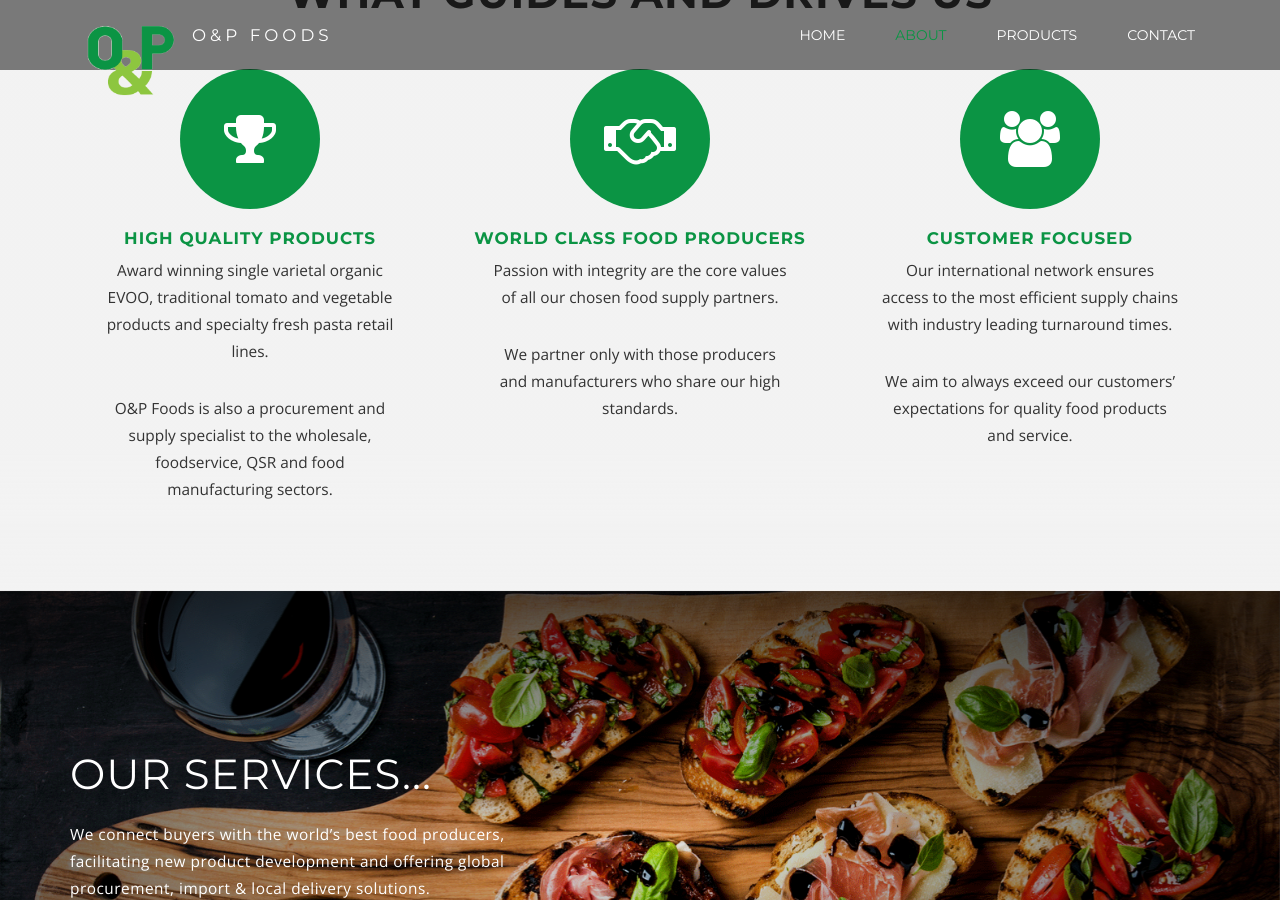
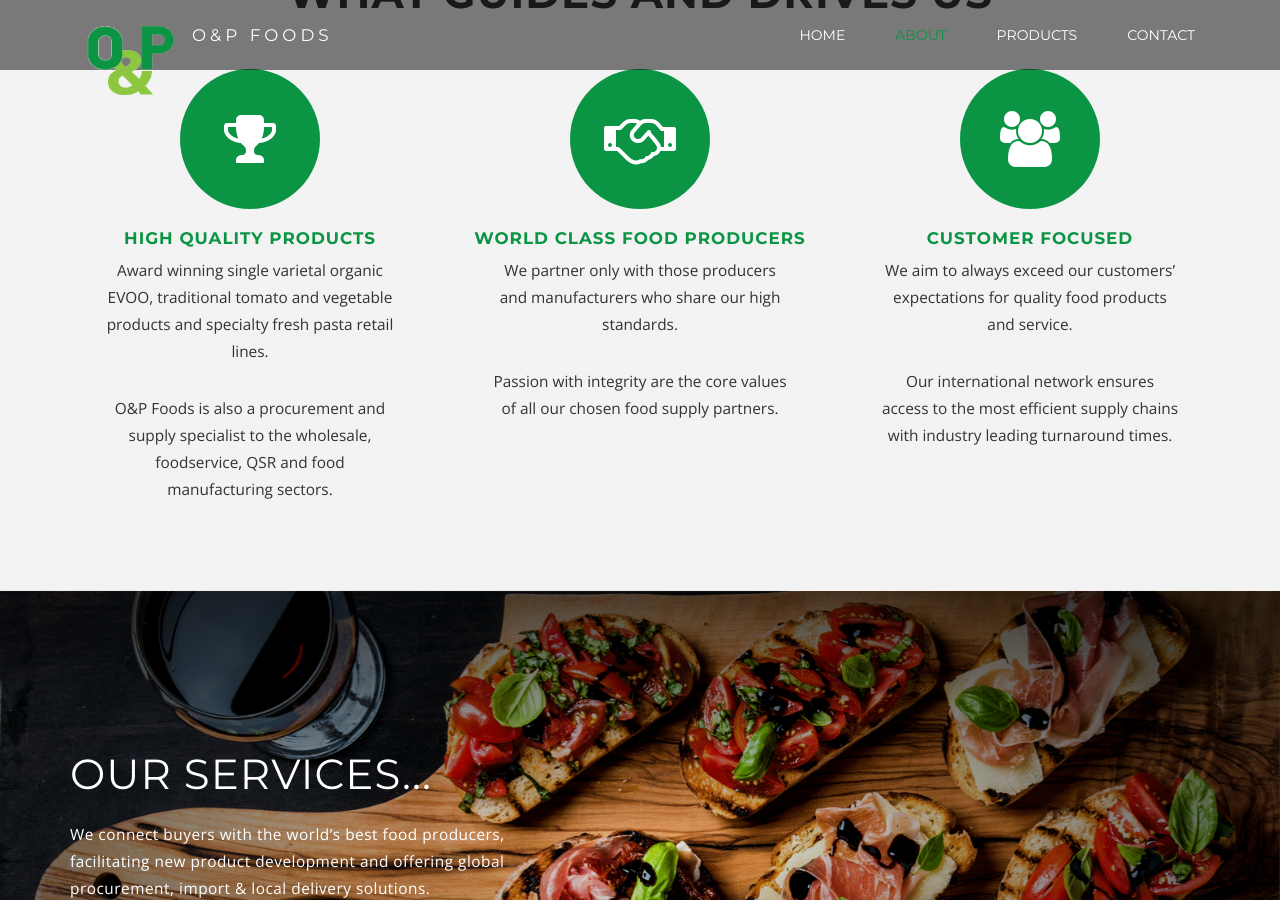
Before and after one commit to davehiggins/oandpfoods.com, a Jekyll site: the page built from index.md, in a window 1280 px wide and 900 px high, scrolled down 1003 px. Built offline with Jekyll 4.4.1, drawn with Linux system fonts in a browser that asks for light colours; part of the change alters nothing that is shown.

Commit message:
swapped points

```diff
--- a/_config.yml
+++ b/_config.yml
@@ -43,17 +43,18 @@ about_p_a2:
 about_h3_b:
   WORLD CLASS FOOD PRODUCERS
 about_p_b:
+  We partner only with those producers and manufacturers who share our high standards.
+about_p_b2:
   Passion with integrity are the core values of all our chosen food supply partners.
-about_p_b2:
-  We partner only with those producers and manufacturers who share our high standards.
 
 # About c
 about_h3_c:
   CUSTOMER FOCUSED
 about_p_c:
+  We aim to always exceed our customers’ expectations for quality food products and service.
+about_p_c2:
   Our international network ensures access to the most efficient supply chains with industry leading turnaround times.
-about_p_c2:
-  We aim to always exceed our customers’ expectations for quality food products and service.
+
 
 ######-----Products
 
```
Also changed, not shown: 1 other file.
